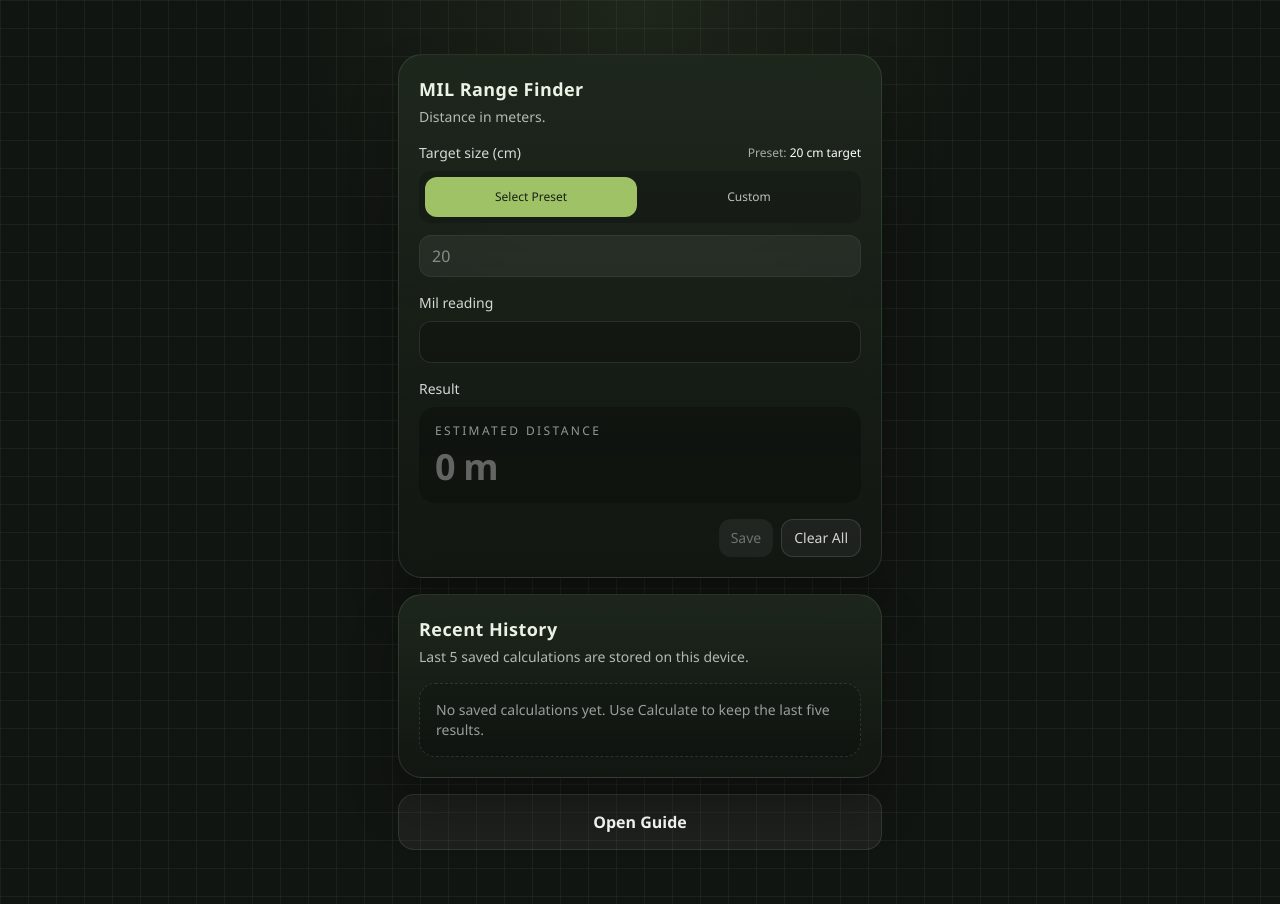
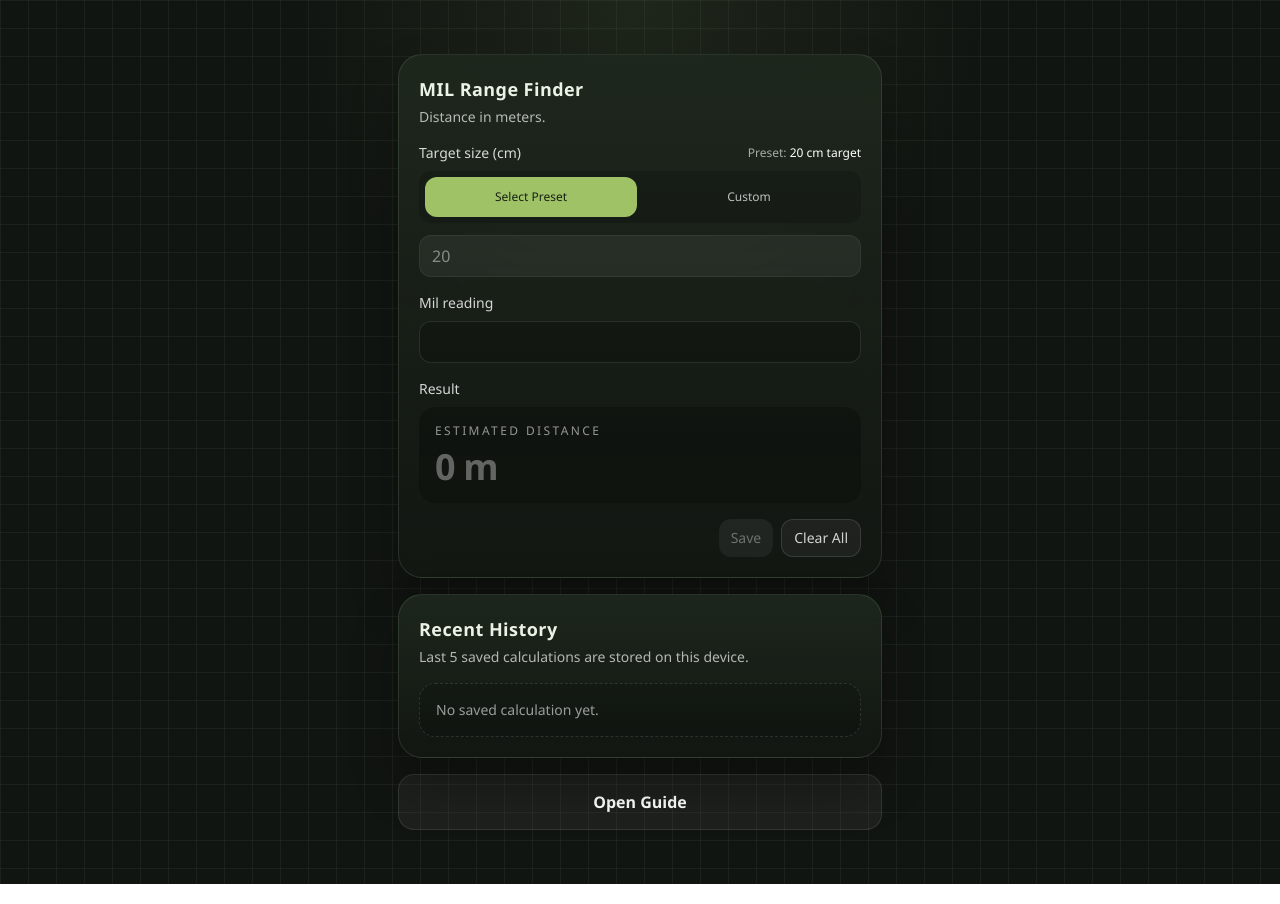
Before and after one commit to marolabio/mil-range-finder, a Next.js app: page / in a window 1280 px wide. Built offline with nearby package versions, Linux system fonts and the light colour scheme.

Commit message:
update empty history

```diff
--- a/components/home-page.tsx
+++ b/components/home-page.tsx
@@ -343,7 +343,7 @@ export function HomePage() {
               ))
             ) : (
               <div className="rounded-2xl border border-dashed border-white/12 bg-black/14 p-4 text-sm text-white/58">
-                No saved calculations yet. Use Calculate to keep the last five results.
+                No saved calculation yet.
               </div>
             )}
           </div>
```
